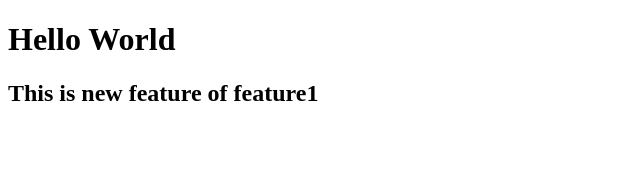
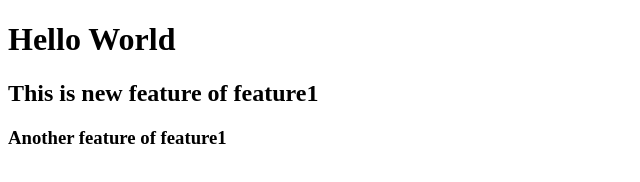
Before and after one commit to mihirsavaliya/LocalRepo, a plain HTML site: page index.html in a window 1280 px wide. Shown: the whole page, without its empty margins (0-640 px from the left). Drawn offline with Linux system fonts and the light colour scheme.

Commit message:
add new feature in feature1 branch

```diff
--- a/index.html
+++ b/index.html
@@ -8,5 +8,6 @@
 <body>
     <h1>Hello World</h1>
     <h2>This is new feature of feature1</h2>
+    <h3>Another feature of feature1</h3>
 </body>
 </html>
```
